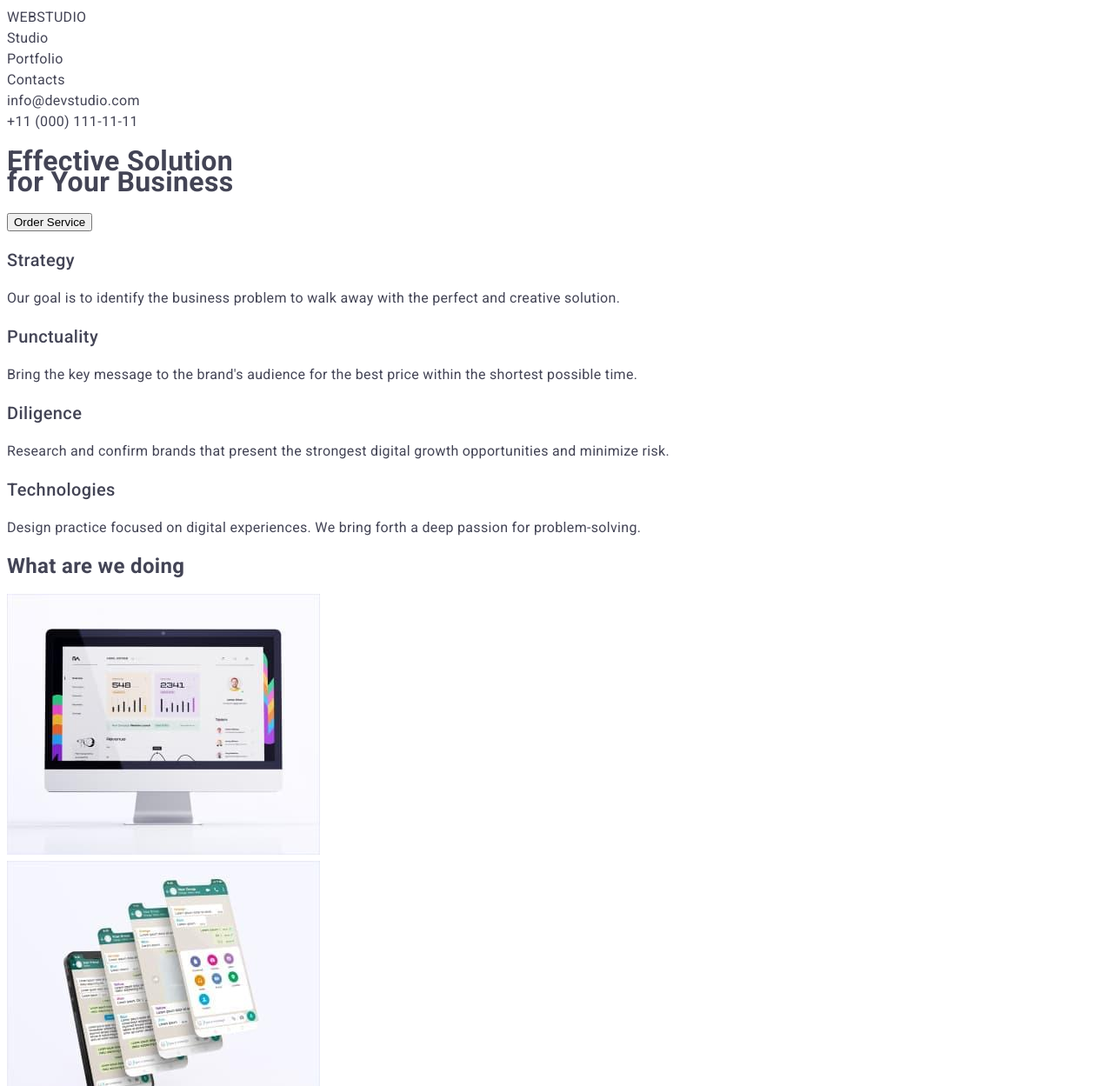
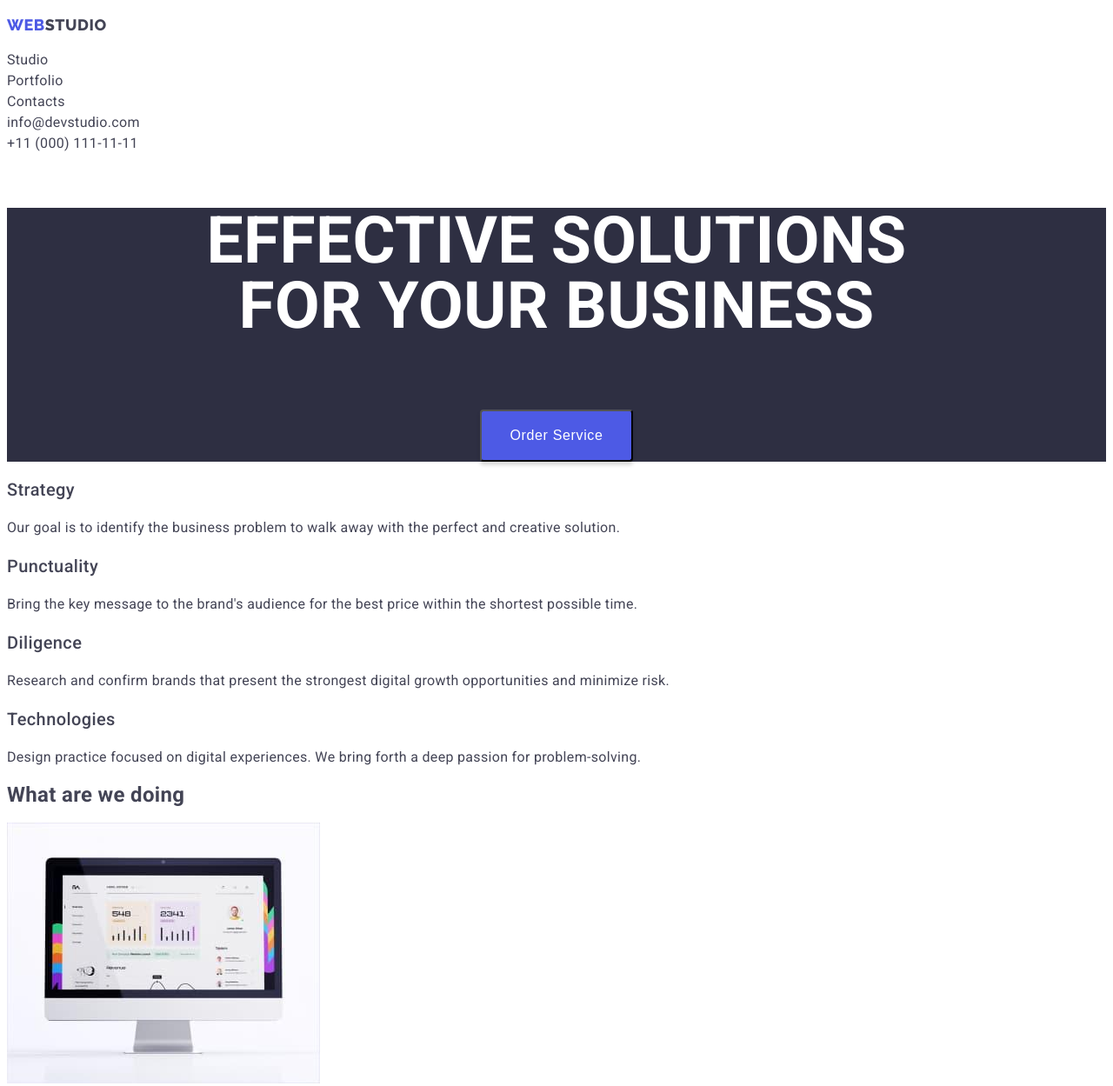
Before and after one commit to jonsalazar09/goit-markup-hw-02, a plain HTML site: page index.html in a window 1280 px wide. Shown: the top 1249 px of the page at 87% size. Drawn offline with Linux system fonts and the light colour scheme.

Commit message:
Update index.html

```diff
--- a/index.html
+++ b/index.html
@@ -1,91 +1,96 @@
 <!DOCTYPE html>
 <html lang="en">
   <head>
-    <meta charset="UTF-8">
-    <meta name="viewport" content="width=device-width, initial-scale=1.0">
-    <title>Web Studio</title>
-    <link rel="stylesheet" href="/css/style.css">
+    <meta charset="UTF-8" />
+    <meta name="viewport" content="width=device-width, initial-scale=1.0" />
     <link rel="preconnect" href="https://fonts.googleapis.com">
     <link rel="preconnect" href="https://fonts.gstatic.com" crossorigin>
-    <link href="https://fonts.googleapis.com/css2?family=Raleway:wght@800&family=Roboto:wght@400;500;700;900&display=swap"
-    rel="stylesheet">
+    <link href="https://fonts.googleapis.com/css2?family=Raleway:wght@800&family=Roboto:wght@400;500;700;900&display=swap" rel="stylesheet">
+    <title>Document</title>
+    <link rel="stylesheet" href="./css/style.css">
   </head>
+
   <body>
-    <header class="header">
+    <header>
+      <p><a href="index.html"><span class="header-span">WEB</span>STUDIO</a></p>
       <nav>
-        <a href="webstudio" class="logo" id="logo-id"><span>WEB</span>STUDIO</a>
-            <ul class="nav-list list">
-                <li><a href="studio" class="nav-link link">Studio</a></li>
-                <li><a href="portfolio" class="nav-link link">Portfolio</a></li>
-                <li><a href="contacts" class="nav-link link">Contacts</a></li>
-            </ul>
-            <ul class="contact-list list">
-                <li><a href="mailto:info@devstudio.com" class="contact-link link">info@devstudio.com</a></li>
-                <li><a href="tel:+110001111111" class="contact-link link">+11 (000) 111-11-11</a></li>
+        <ul>
+          <li><a href="index.html" rel="Home Page">Studio</a></li>
+          <li><a href="portfolio.html" rel="Portfolio">Portfolio</a></li>
+          <li><a href="#Contacts">Contacts</a></li>
         </ul>
       </nav>
+      <ul class="header-contact">
+        <li><a href="mailto:info@devstudio.com">info@devstudio.com</a></li>
+        <li><a href="tel:+110001111111">+11 (000) 111-11-11</a></li>
+      </ul>
     </header>
-    <main class="main">
-        <div class="hero">
-        <h1>Effective Solution<br>for Your Business</h1>
+
+    <main>
+      <section class="splash-header">
+        <h1>Effective Solutions<br>for Your Business</br></h1>
         <button type="button">Order Service</button>
+      </section>
+
+      <section class="what-are-we-doing">
+        <div class="Goals">
+          <ul>
+            <li><h3>Strategy</h3></li>
+            <p>
+              Our goal is to identify the business problem to walk away with the
+              perfect and creative solution.
+            </p>
+            <li><h3>Punctuality</h3></li>
+            <p>
+              Bring the key message to the brand's audience for the best price
+              within the shortest possible time.
+            </p>
+            <li><h3>Diligence</h3></li>
+            <p>
+              Research and confirm brands that present the strongest digital
+              growth opportunities and minimize risk.
+            </p>
+            <li><h3>Technologies</h3></li>
+            <p>
+              Design practice focused on digital experiences. We bring forth a
+              deep passion for problem-solving.
+            </p>
+          </ul>
         </div>
-        <section class="service section">
-            <ul class="service-features list">
-            <li>
-                <h3>Strategy</h3>
-                <p>Our goal is to identify the business problem to walk away with the perfect and creative solution.</p>
-            <li>
-                <h3>Punctuality</h3>
-                <p>Bring the key message to the brand's audience for the best price within the shortest possible time.</p>
-            </li>
-            <li>
-                <h3>Diligence</h3>
-                <p>Research and confirm brands that present the strongest digital growth opportunities and minimize risk.</p>
-            </li>
-            <li>
-                <h3>Technologies</h3>
-                <p>Design practice focused on digital experiences. We bring forth a deep passion for problem-solving.</p>
-            </li>
+
+        <div class="what-are-we-doing">
+          <h2>What are we doing</h2>
+          <ul>
+            <li><img src="Image/where1.jpg" alt="monitor"></li>
+            <li><img src="Image/where2.jpg" alt="screen"></li>
+            <li><img src="Image/where3.jpg" alt="Phone"></li>
           </ul>
+        </div>
       </section>
-        <section class="platform section">
-            <h2>What are we doing</h2>
-            <ul class="platform-types list">
-            <li><img src="Image/where1.jpg" alt="monitor" width="360"></li>
-            <li><img src="Image/where2.jpg" alt="phone" width="360"></li>
-            <li><img src="Image/where3.jpg" alt="tablet" width="360"></li>
-            </ul>
-        </section>
-        <section class="team section">
+
+      <section class="our-team">
         <h2>Our Team</h2>
-            <ul class="team-members list">
-            <li>
-                <img src="Image/team01.jpg" alt="Mark Guerrero" width="264">
-                <h3>Mark Guererro</h3>
+        <ul>
+          <li><img src="Image/team01.jpg" alt="mark guerrero"></li>
+            <h3>Mark Guerrero</h3>
             <p>Product Designer</p>
-            </li>
-            <li>
-                <img src="Image/team02.jpg" alt="Tom Ford" width="264">
+          <li><img src="Image/team02.jpg" alt="tom ford"></li>
             <h3>Tom Ford</h3>
             <p>Frontend Developer</p>
-            </li>
-            <li>
-                <img src="Image/team03.jpg" alt="Camila Garcia" width="264">
+          <li><img src="Image/team03.jpg" alt="camila garcia"></li>
             <h3>Camila Garcia</h3>
             <p>Marketing</p>
-            </li>
-            <li>
-                <img src="Image/team04.jpg" alt="Daniel Wilson" width="264">
+          <li><img src="Image/team04.jpg" alt="daniel wilson"></li>
             <h3>Daniel Wilson</h3>
             <p>UI Designer</p>
-            </li>
         </ul>
       </section>
     </main>
-    <footer class="footer">
-        <a href="webstudio" class="logo footer"><span>WEB</span>STUDIO</a>
-        <p>Increase the flow of customers and<br>sales for your business with digital<br>marketing & growth solutions.</p>
+
+    <footer>
+        <p><a href="index.html"><span class="footer-span">WEB</span>STUDIO</a></p>
+        <p>Increase the flow of customers and<br>sales for your business with digital<br>marketing & growth solutions.</br>
+        </p>
     </footer>
   </body>
 </html>
```
Lines whose indentation alone changed are shown as unchanged.
